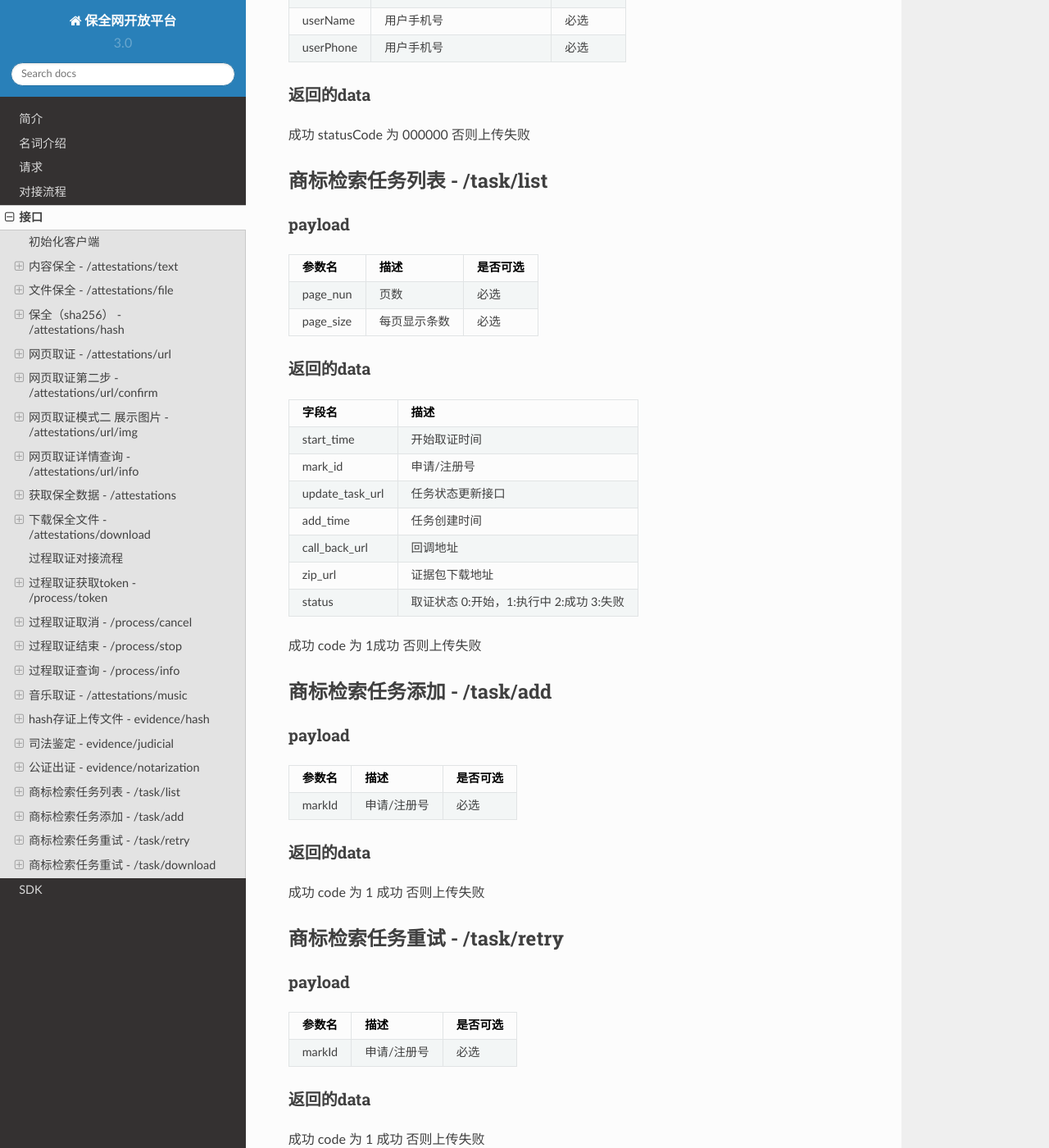
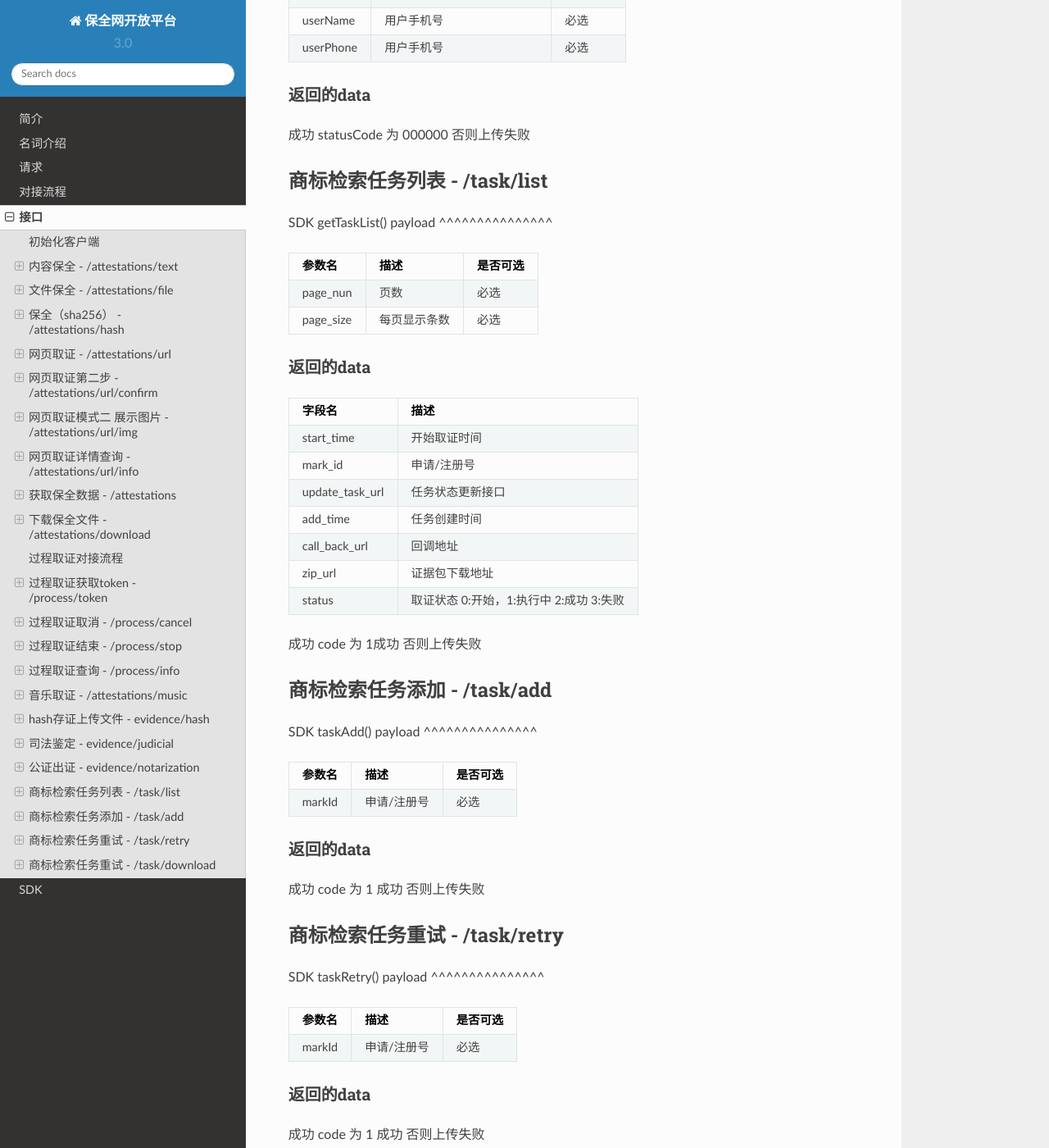
Before and after one commit to baoquan-hq/peacock-doc, a Sphinx documentation site: the page built from docs/api.rst, in a window 1280 px wide and 1400 px high, scrolled down 10809 px. Shown: the whole window at 82% size. Built offline with Sphinx 7.4.7 and the Read the Docs theme 2.0.0, drawn with Linux system fonts in a browser that asks for light colours; some of the changed text lies outside the part shown.

Commit message:
添加商标接口文档

```diff
--- a/docs/api.rst
+++ b/docs/api.rst
@@ -520,7 +520,7 @@ userPhone                     用户手机号
 
 商标检索任务列表  - /task/list
 -------------------------------
-
+SDK getTaskList()
 payload
 ^^^^^^^^^^^^^^^
 
@@ -551,7 +551,7 @@ status                取证状态 0:开始，1:执行中 2:成功 3:失败
 
 商标检索任务添加  - /task/add
 -------------------------------
-
+SDK taskAdd()
 payload
 ^^^^^^^^^^^^^^^
 
@@ -568,7 +568,7 @@ markId             申请/注册号                            必选
 
 商标检索任务重试  - /task/retry
 -------------------------------
-
+SDK taskRetry()
 payload
 ^^^^^^^^^^^^^^^
 
@@ -586,7 +586,7 @@ markId             申请/注册号                            必选
 
 商标检索任务重试  - /task/download
 -------------------------------
-
+SDK taskDownload()
 payload
 ^^^^^^^^^^^^^^^
 
```
